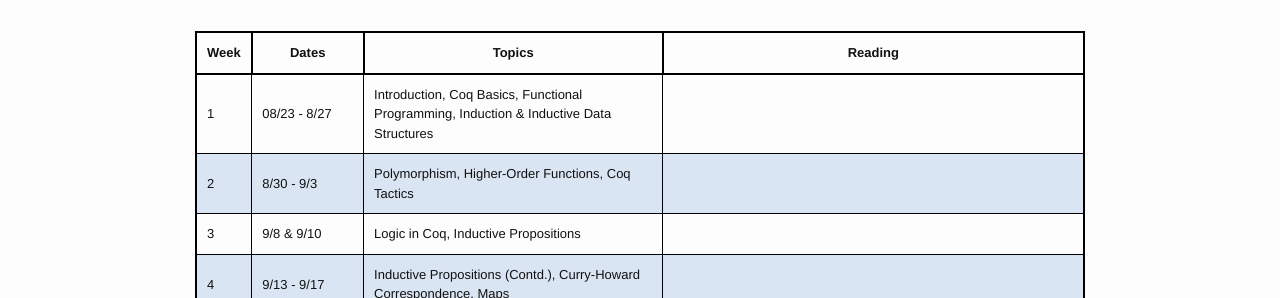
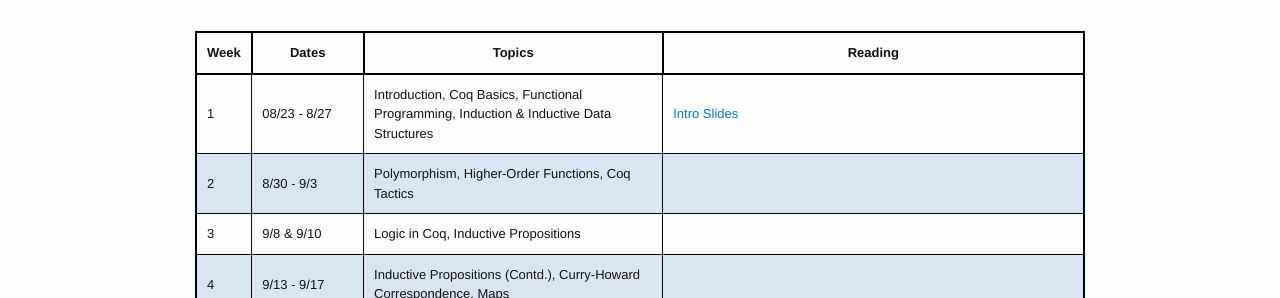
Before and after one commit to csci5535/csci5535.github.io, a Jekyll site: the page built from schedule.md, in a window 1280 px wide. Shown: the part 123-421 px from the top of the page. Built offline with Jekyll 4.4.1, drawn with Linux system fonts in a browser that asks for light colours; nearby versions of some CDN libraries.

Commit message:
Intro slides added

```diff
--- a/schedule.md
+++ b/schedule.md
@@ -18,7 +18,7 @@ permalink: /schedule/
     <td class="tg-baqh">1</td>
     <td class="tg-0lax">08/23 - 8/27</td>
     <td class="tg-0lax">Introduction, Coq Basics, Functional Programming, Induction & Inductive Data Structures</td>
-    <td class="tg-0lax"></td>
+    <td class="tg-0lax"><a href="../lectures/intro.pdf">Intro Slides</a></td>
   </tr>
   <tr class="lecture">
     <td class="tg-baqh">2</td>
```
Also changed, not shown: 1 other file.
